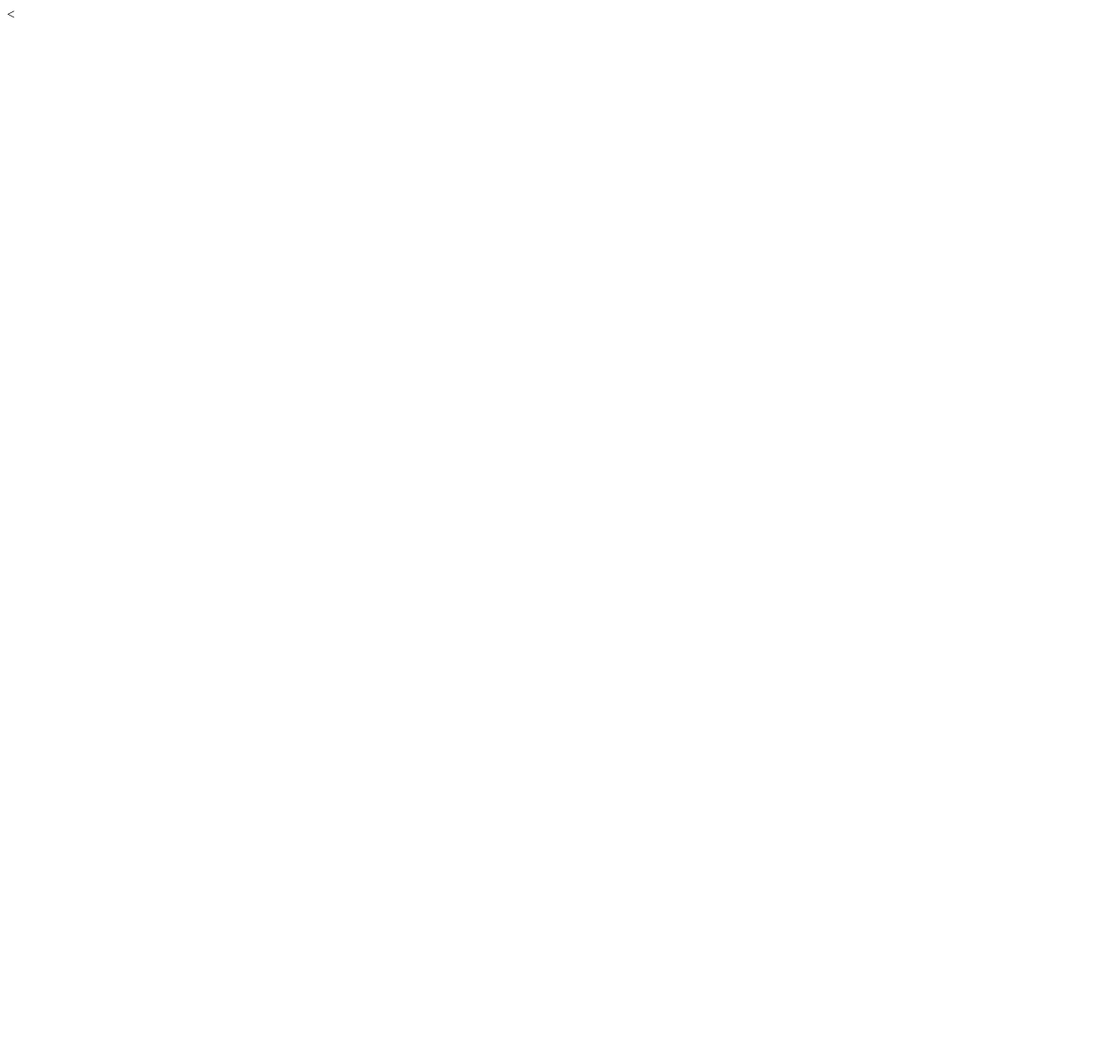
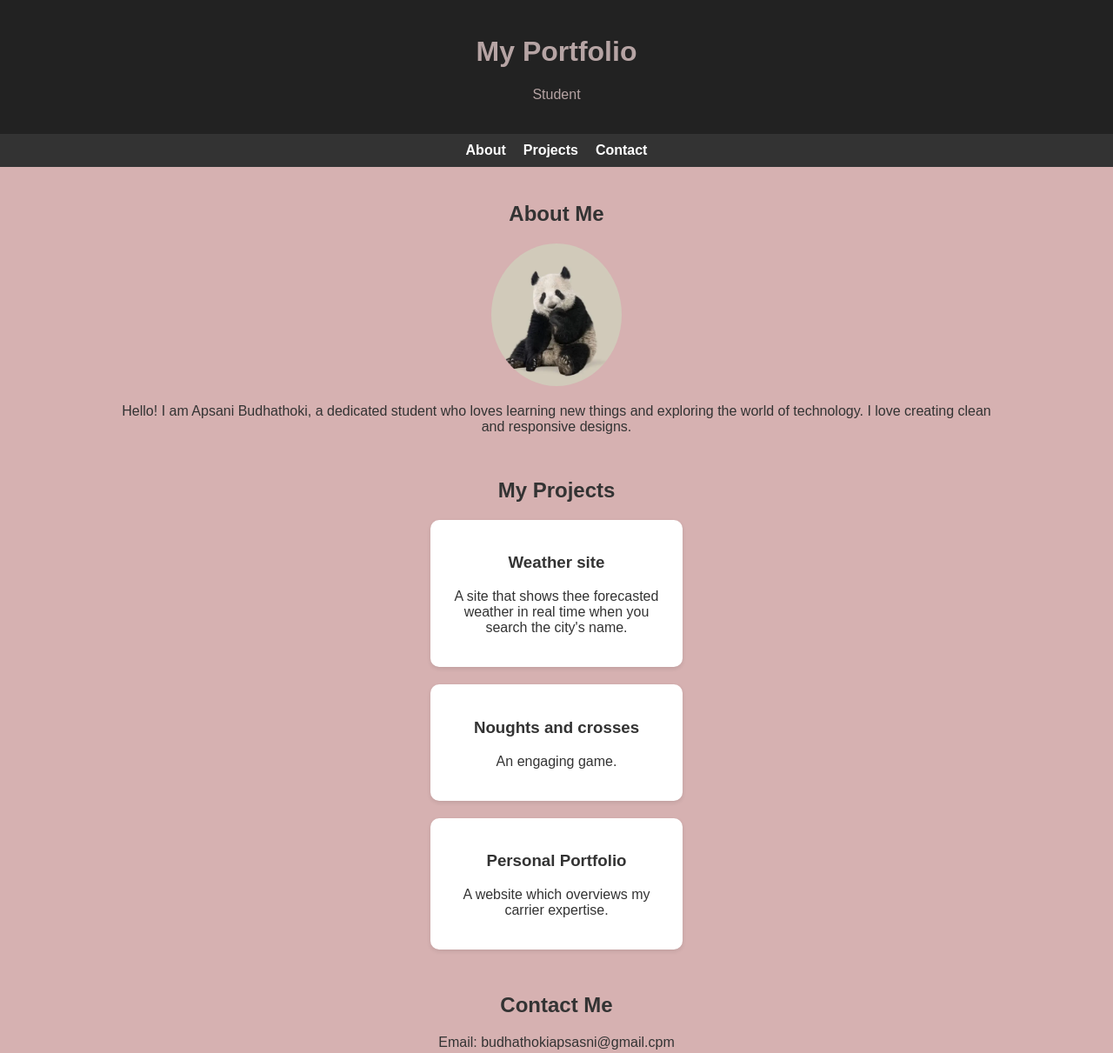
Before and after one commit to apsani1/FStut, a plain HTML site: page apsu.html in a window 1280 px wide. Shown: the top 1211 px of the page at 87% size. Before the commit the page ends 800 px from the top, so only its background shows below. Drawn offline with Linux system fonts and the light colour scheme.

Commit message:
changr html and css

```diff
--- a/apsu.html
+++ b/apsu.html
@@ -1,10 +1,57 @@
 <!DOCTYPE html>
 <html lang="en">
 <head>
+    <meta charset="UTF-8" />
+    <meta name="viewport" content="width=device-width, initial-scale=1.0" />
+    <title>Apsani Budhathoki</title>
+    <link rel="stylesheet" href="style.css">
+</head>
+<body>
+    <header>
+        <h1>My Portfolio</h1>
+        <p>Student</p>
+    </header>
 
-    <meta charshet="UTF-8">
-    <meta name="viewport" content="width=device-width, initial-scale=1.0">
+    <nav>
+        <a href="#about">About</a>
+        <a href="#projects">Projects</a>
+        <a href="#contact">Contact</a>
+    </nav>
 
-    <
-</head>
+    <div class="container">
+        <section id="about" class="section">
+            <h2>About Me</h2>
+            <img src="Apsu.png" class="profile-img" />
+            <p>Hello! I am Apsani Budhathoki, a dedicated student who loves learning new things and exploring the world of technology. I love creating clean and responsive designs.</p>
+        </section>
+
+        <section id="projects" class="section">
+            <h2>My Projects</h2>
+            <div class="projects">
+                <div class="project-card">
+                    <h3>Weather site</h3>
+                    <p>A site that shows thee forecasted weather in real time when you search the city's name.</p>
+                </div>
+                <div class="project-card">
+                    <h3>Noughts and crosses</h3>
+                    <p>An engaging game.</p>
+                </div>
+                <div class="project-card">
+                    <h3>Personal Portfolio</h3>
+                    <p>A website which overviews my carrier expertise.</p>
+                </div>
+            </div>
+        </section>
+
+        <section id="contact" class="section">
+            <h2>Contact Me</h2>
+            <p>Email: budhathokiapsasni@gmail.cpm</p>
+            <p>LinkedIn: linkedin.com/in/yourprofile</p>
+        </section>
+    </div>
+
+    <footer>
+        <p>© 2025 My Portfolio. All Rights Reserved.</p>
+    </footer>
+</body>
 </html>
--- a/style.css
+++ b/style.css
@@ -0,0 +1,70 @@
+body {
+    margin: 0;
+    font-family: Arial, sans-serif;
+    background: #d6b1b1;
+    color: #333;
+}
+
+header {
+    background: #222;
+    padding: 20px;
+    text-align: center;
+    color: rgb(182, 164, 164);
+}
+
+nav {
+    display: flex;
+    justify-content: center;
+    gap: 20px;
+    padding: 10px;
+    background: #333;
+}
+
+nav a {
+    color: white;
+    text-decoration: none;
+    font-weight: bold;
+}
+
+.container {
+    max-width: 1000px;
+    margin: auto;
+    padding: 20px;
+}
+
+.section {
+    margin-bottom: 50px;
+    text-align: center;
+}
+
+.profile-img {
+    width: 150px;
+    border-radius: 50%;
+    display: block;
+    margin: 20px auto;
+}
+
+.projects {
+    display: grid;
+    align-items: center;
+    justify-content: center;
+    gap: 20px;
+    margin: 0 auto;
+}
+
+.project-card {
+    background: white;
+    padding: 20px;
+    border-radius: 10px;
+    box-shadow: 0 2px 5px rgba(0,0,0,0.1);
+    width: 250px;
+    text-align: center;
+}
+
+footer {
+    background: #222;
+    color: white;
+    text-align: center;
+    padding: 15px;
+    margin-top: 40px;
+}
```
Also changed, not shown: Apsu.png (added).
